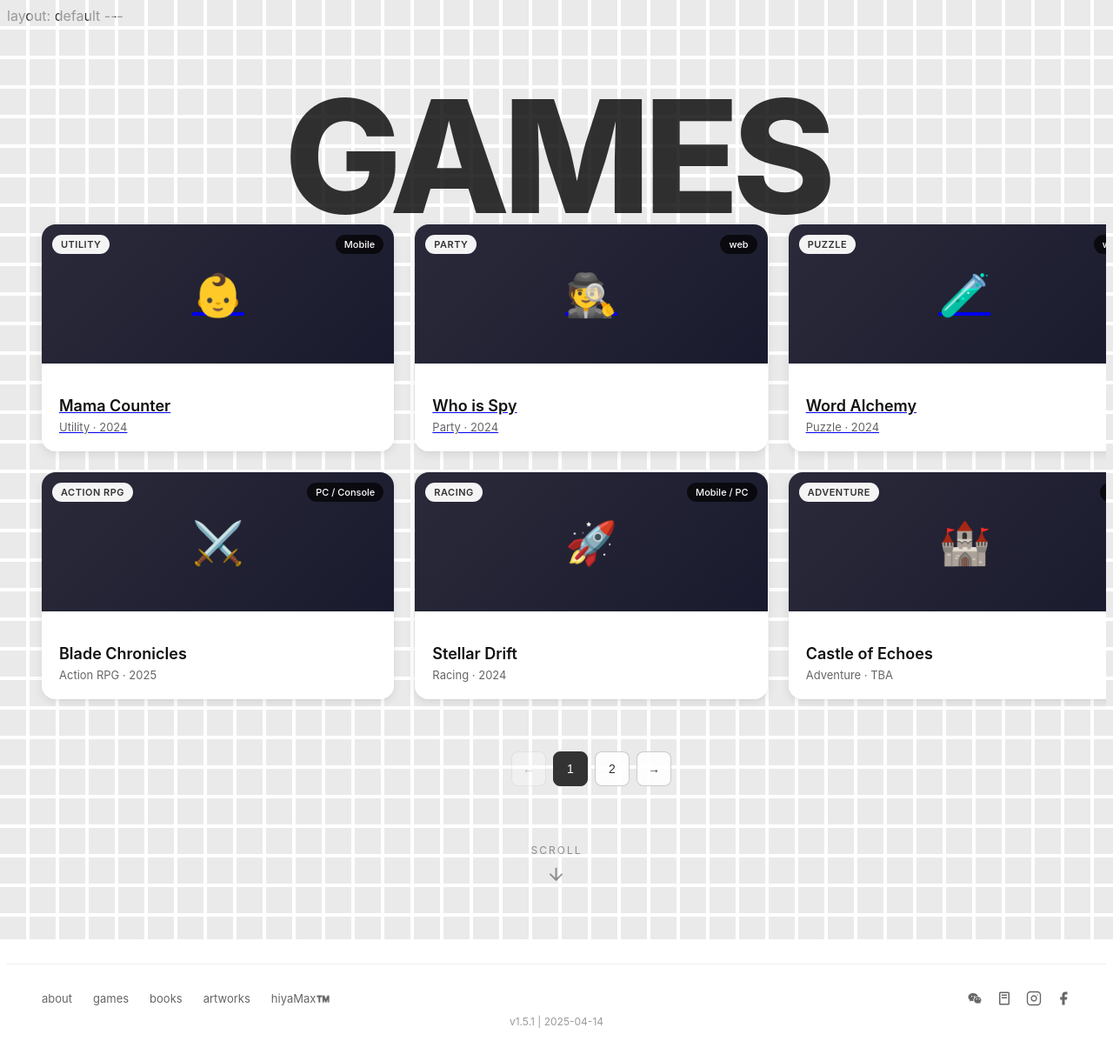
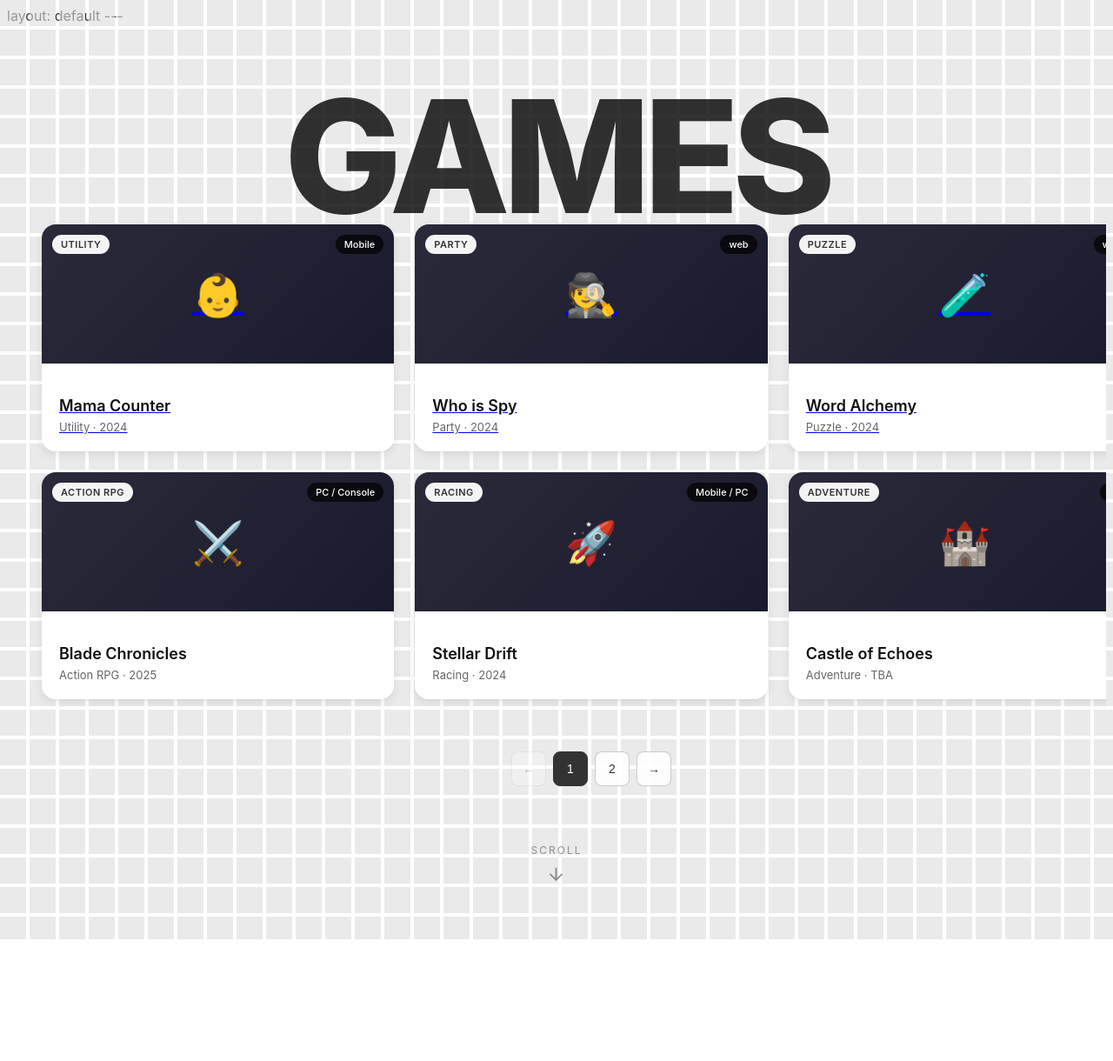
Before and after one commit to hiyaScott/hiyamax-home, a Jekyll site: the page built from games.html, in a window 1280 px wide. Shown: the whole page at 87% size. Built offline with Jekyll 4.4.1, drawn with Linux system fonts in a browser that asks for light colours; after the commit the page ends 1116 px from its top, so only the background shows below that.

Commit message:
Fix: remove embedded footer HTML, let default layout render footer

```diff
--- a/_layouts/games-list.html
+++ b/_layouts/games-list.html
@@ -61,34 +61,6 @@
   </div>
 
 </div>
-
-<!-- Footer - Hardcoded instead of include to avoid duplicate -->
-<footer class="footer">
-  <div class="footer-inner">
-    <nav class="footer-nav">
-      <a href="{{ '/' | relative_url }}">about</a>
-      <a href="{{ '/games/' | relative_url }}">games</a>
-      <a href="{{ '/books/' | relative_url }}">books</a>
-      <a href="{{ '/artworks/' | relative_url }}">artworks</a>
-      <a href="{{ '/hiyamax/' | relative_url }}">hiyaMax™️</a>
-    </nav>
-    <div class="footer-social">
-      <a href="#" class="footer-social-link" aria-label="WeChat">
-        <svg viewBox="0 0 24 24" fill="currentColor" width="18" height="18"><path d="M9.5 4C5.36 4 2 6.69 2 10c0 1.89 1.08 3.56 2.78 4.66L4 17l2.5-1.5c.89.31 1.87.5 2.91.5.23 0 .45-.02.67-.04-.14-.47-.22-.96-.22-1.46 0-3.04 2.68-5.5 6-5.5.46 0 .91.04 1.33.12C16.4 5.7 13.28 4 9.5 4zm-2 4a1 1 0 110 2 1 1 0 010-2zm4 0a1 1 0 110 2 1 1 0 010-2z"/><path d="M22 14.5c0-2.76-2.46-5-5.5-5S11 11.74 11 14.5s2.46 5 5.5 5c.87 0 1.69-.18 2.43-.5L21 20l-.57-1.94C20.73 16.78 22 15.73 22 14.5zm-7-.5a1 1 0 110-2 1 1 0 010 2zm4 0a1 1 0 110-2 1 1 0 010 2z"/></svg>
-      </a>
-      <a href="#" class="footer-social-link" aria-label="RedBook">
-        <svg viewBox="0 0 24 24" fill="currentColor" width="18" height="18"><path d="M6 2h12a2 2 0 012 2v16a2 2 0 01-2 2H6a2 2 0 01-2-2V4a2 2 0 012-2zm0 2v16h12V4H6zm2 2h8v2H8V6zm0 4h8v2H8v-2z"/></svg>
-      </a>
-      <a href="#" class="footer-social-link" aria-label="Instagram" target="_blank" rel="noopener">
-        <svg viewBox="0 0 24 24" fill="none" stroke="currentColor" stroke-width="1.8" stroke-linecap="round" stroke-linejoin="round" width="18" height="18"><rect x="2" y="2" width="20" height="20" rx="5"/><path d="M16 11.37A4 4 0 1112.63 8 4 4 0 0116 11.37z"/><line x1="17.5" y1="6.5" x2="17.51" y2="6.5"/></svg>
-      </a>
-      <a href="#" class="footer-social-link" aria-label="Facebook" target="_blank" rel="noopener">
-        <svg viewBox="0 0 24 24" fill="currentColor" width="18" height="18"><path d="M18 2h-3a5 5 0 00-5 5v3H7v4h3v8h4v-8h3l1-4h-4V7a1 1 0 011-1h3z"/></svg>
-      </a>
-    </div>
-  </div>
-  <div class="footer-version">v1.5.1 | 2025-04-14</div>
-</footer>
 
 <style>
 /* Games Page - Match Original Design */
```
Also changed, not shown: other parts of _layouts/games-list.html (+1 -1 lines).
